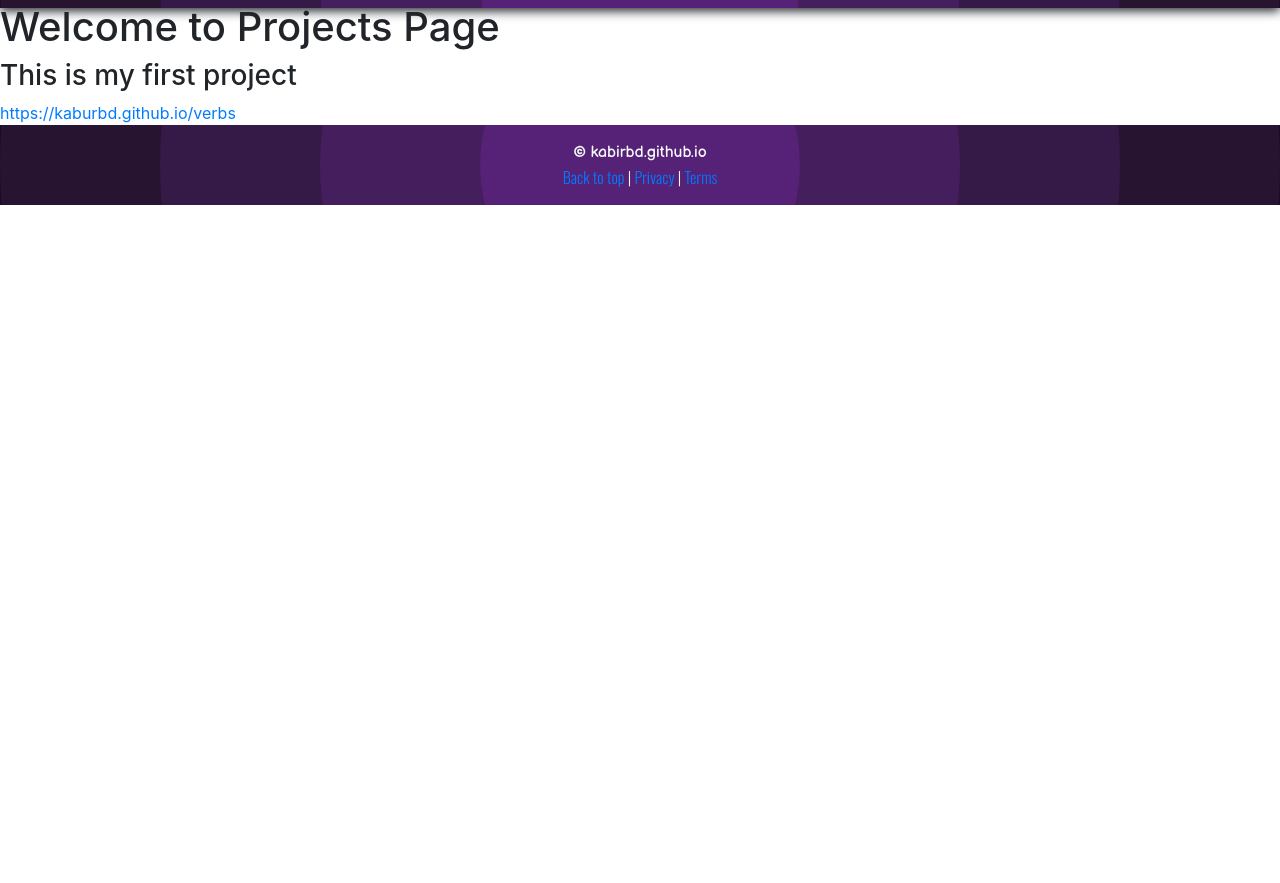
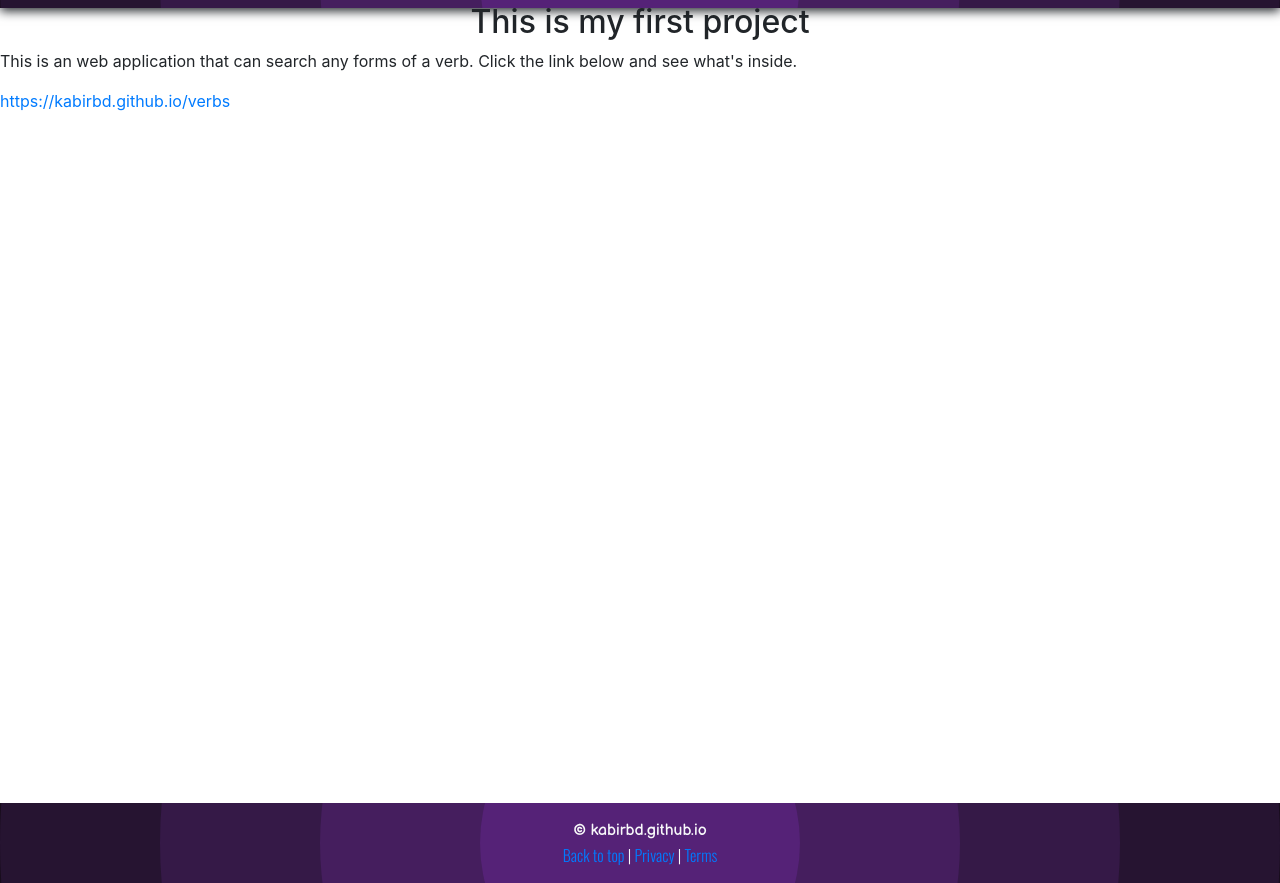
Before and after one commit to KabirBD/kabirBD.github.io, a plain HTML site: page index.html at #!/projects in a window 1280 px wide. Shown: the part 47-930 px from the top of the page. Before the commit the page ends 800 px from the top, so only its background shows below. Drawn offline with nearby package versions, Linux system fonts and the light colour scheme; some packages are replaced by stand-ins of ours; a web font is replaced by a local one.

Commit message:
update projects.html

```diff
--- a/projects.html
+++ b/projects.html
@@ -1,3 +1,13 @@
-<h1>Welcome to Projects Page</h1>
-<h3>This is my first project</h3>
-<a href="https://kaburbd.github.io/verbs">https://kaburbd.github.io/verbs</a>
+<style>
+  .page{
+    min-height: 100vh;
+  }
+</style>
+
+<div class="page">
+<center>
+<H2>This is my first project</H2>
+</center>
+<p>This is an web application that can search any forms of a verb. Click the link below and see what's inside.</p>
+<a href="https://kabirbd.github.io/verbs">https://kabirbd.github.io/verbs</a>
+</div>
```
